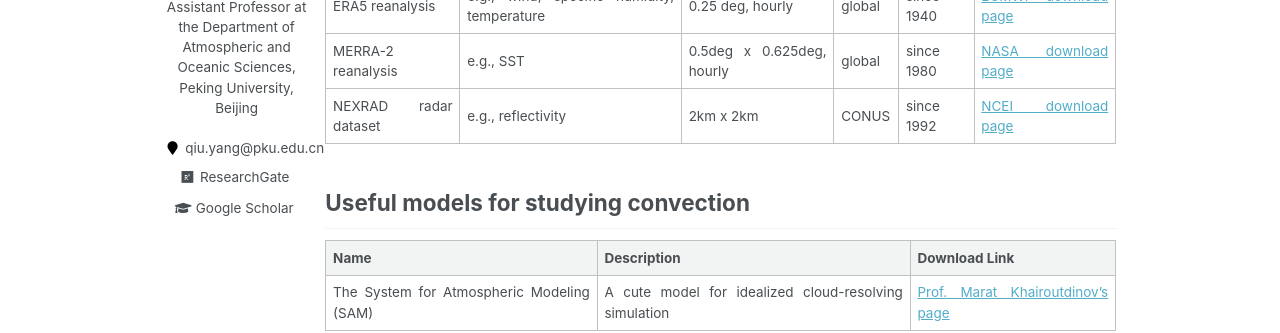
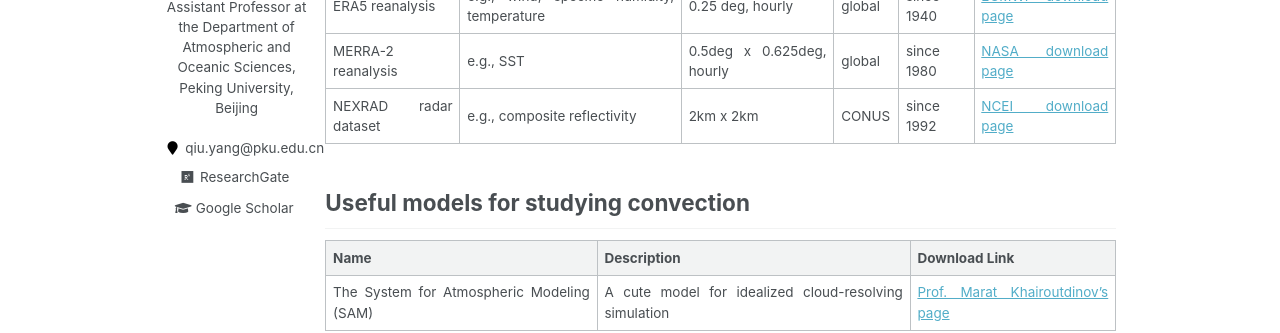
Before and after one commit to qiuyang50/qiuyang50.github.io, a Jekyll site: the page built from _pages/resource.md, in a window 1280 px wide. Shown: the part 257-590 px from the top of the page. Built offline with Jekyll 4.4.1, drawn with Linux system fonts in a browser that asks for light colours.

Commit message:
Update resource.md

```diff
--- a/_pages/resource.md
+++ b/_pages/resource.md
@@ -11,7 +11,7 @@
 |--------------|---------------|------------|--------|--------|--------|
 | ERA5 reanalysis   | e.g., wind, specific humidity, temperature | 0.25 deg, hourly          | global | since 1940 | [ECMWF download page](https://cds.climate.copernicus.eu/cdsapp#!/search?type=dataset&text=ERA5) |
 | MERRA-2 reanalysis| e.g., SST                                  | 0.5deg x 0.625deg, hourly | global | since 1980 | [NASA download page](https://daac.gsfc.nasa.gov/datasets/M2T1NXOCN_5.12.4/summary)              |
-| NEXRAD radar dataset | e.g., reflectivity                      | 2km x 2km                 | CONUS  | since 1992 | [NCEI download page](https://www.ncei.noaa.gov/access/metadata/landing-page/bin/iso?id=gov.noaa.ncdc:C00682) |
+| NEXRAD radar dataset | e.g., composite reflectivity                      | 2km x 2km                 | CONUS  | since 1992 | [NCEI download page](https://www.ncei.noaa.gov/access/metadata/landing-page/bin/iso?id=gov.noaa.ncdc:C00682) |
 
 ## Useful models for studying convection
 
```
